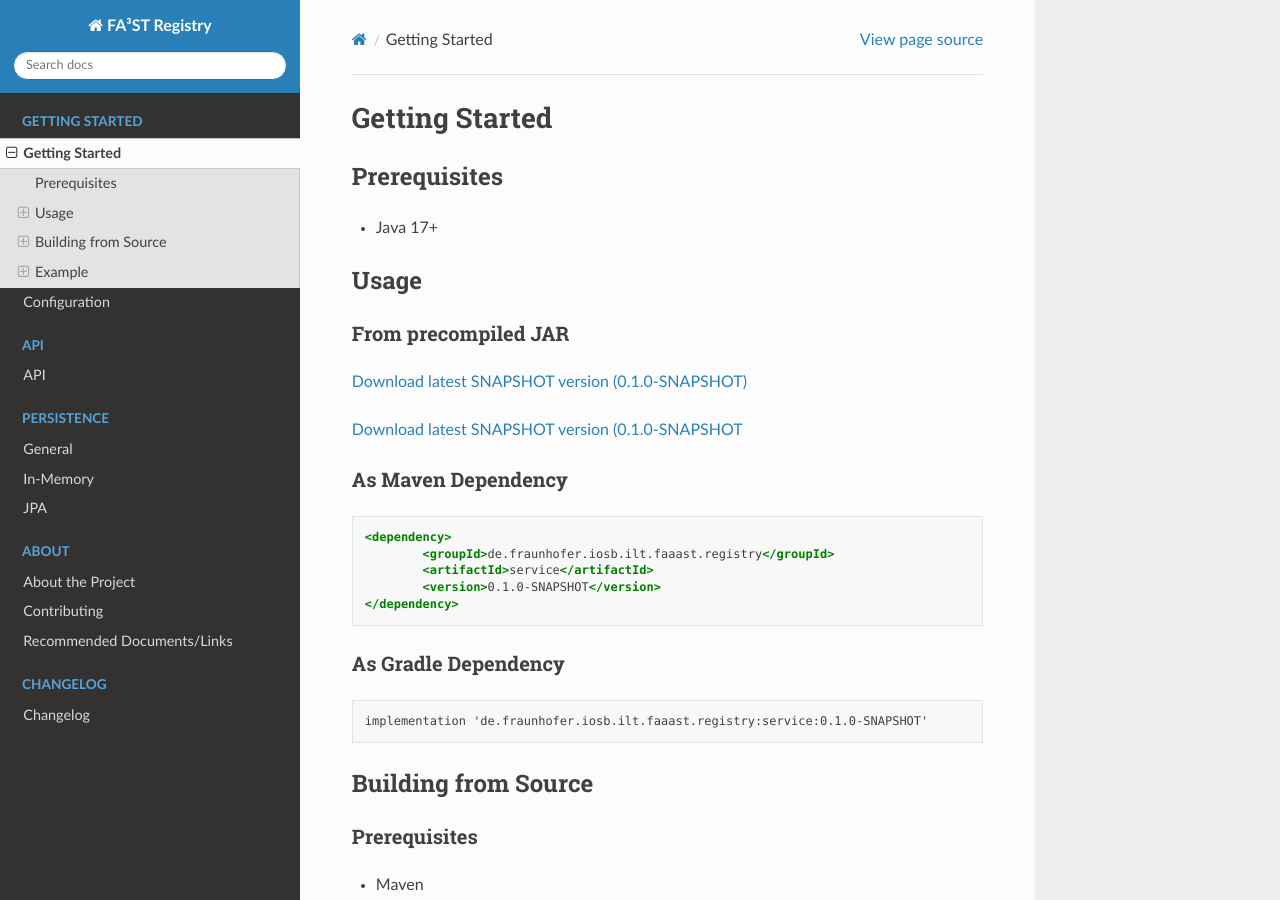
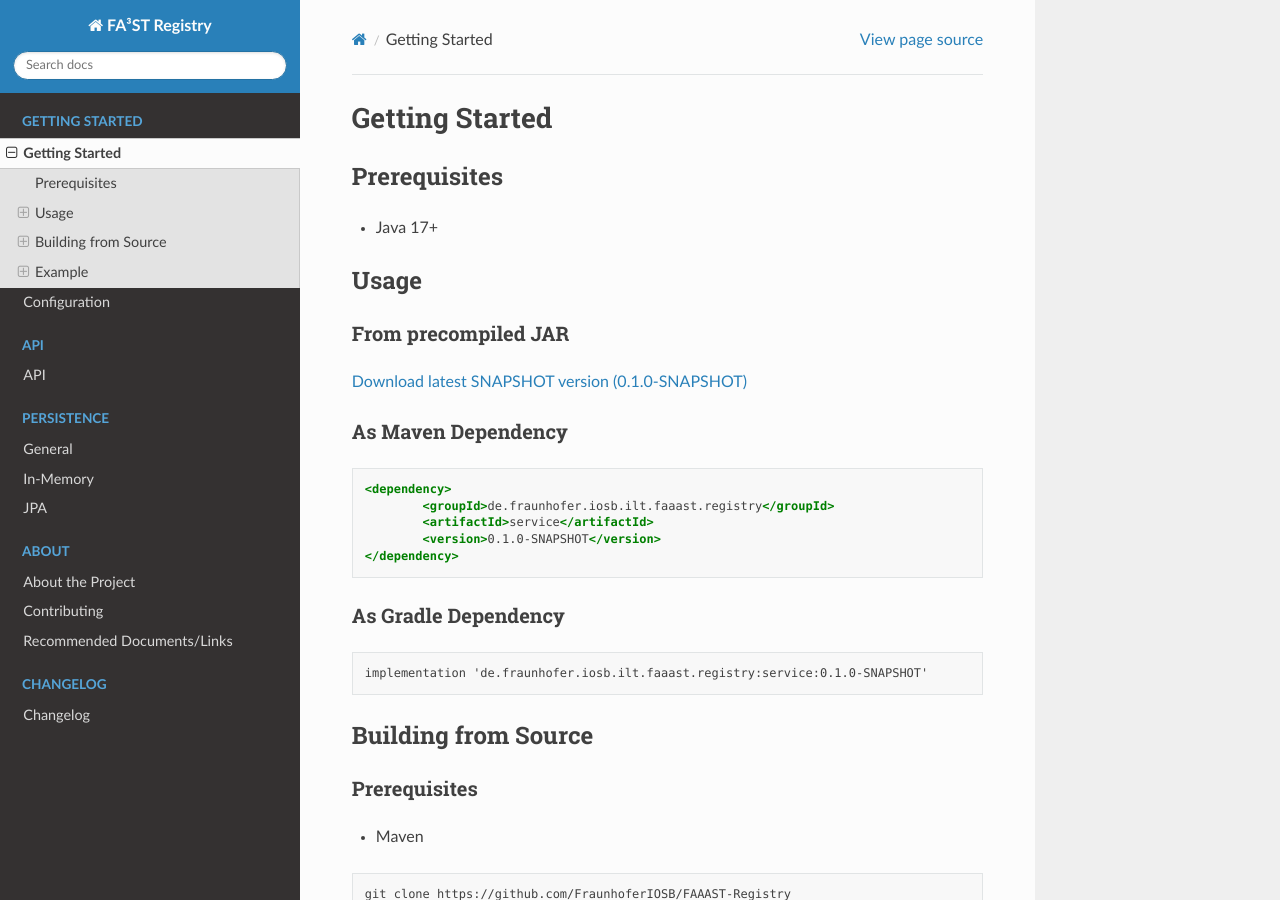
Before and after one commit to FraunhoferIOSB/FAAAST-Registry, a Sphinx documentation site: the page built from docs/source/gettingstarted/gettingstarted.md, in a window 1280 px wide and 900 px high. Built offline with Sphinx 7.4.7 and the Read the Docs theme 2.0.0, drawn with Linux system fonts in a browser that asks for light colours.

Commit message:
fix broken download link

```diff
--- a/docs/source/gettingstarted/gettingstarted.md
+++ b/docs/source/gettingstarted/gettingstarted.md
@@ -9,9 +9,8 @@
 ### From precompiled JAR
 
 <!--start:download-snapshot-->
-[Download latest SNAPSHOT version (0.1.0-SNAPSHOT)](https://oss.sonatype.org/service/local/artifact/maven/redirect?r=snapshots&g=de.fraunhofer.iosb.ilt.faaast.registry&a=service&v=0.1.0-SNAPSHOT)<!--end:download-snapshot-->
-
-<a href="https://oss.sonatype.org/service/local/artifact/maven/redirect?r=snapshots&g=de.fraunhofer.iosb.ilt.faaast.registry&a=service&v=0.1.0-SNAPSHOT">Download latest SNAPSHOT version (0.1.0-SNAPSHOT</a>
+<a href="https://oss.sonatype.org/service/local/artifact/maven/redirect?r=snapshots&g=de.fraunhofer.iosb.ilt.faaast.registry&a=service&v=0.1.0-SNAPSHOT">Download latest SNAPSHOT version (0.1.0-SNAPSHOT)</a>
+<!--end:download-snapshot-->
 
 ### As Maven Dependency
 
```
